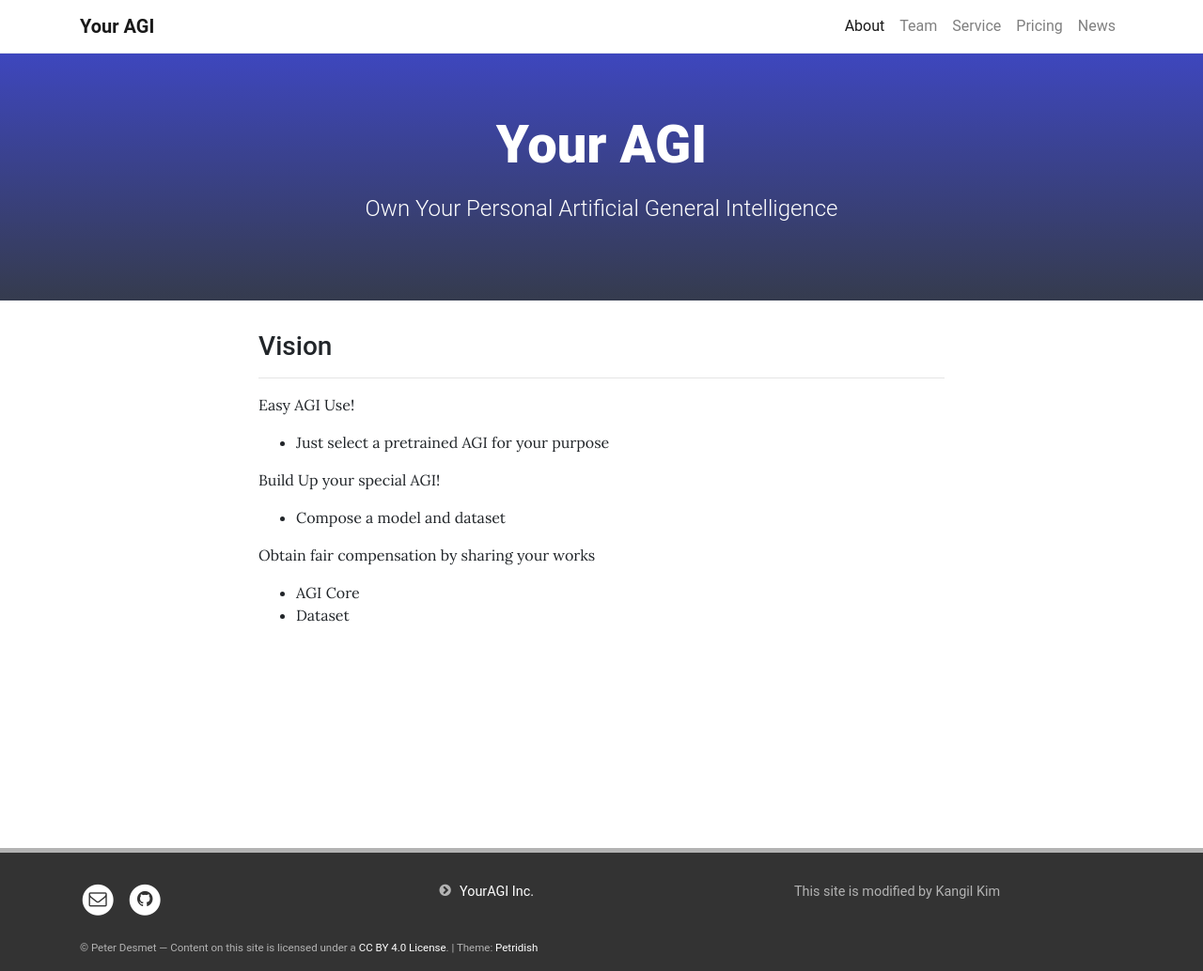
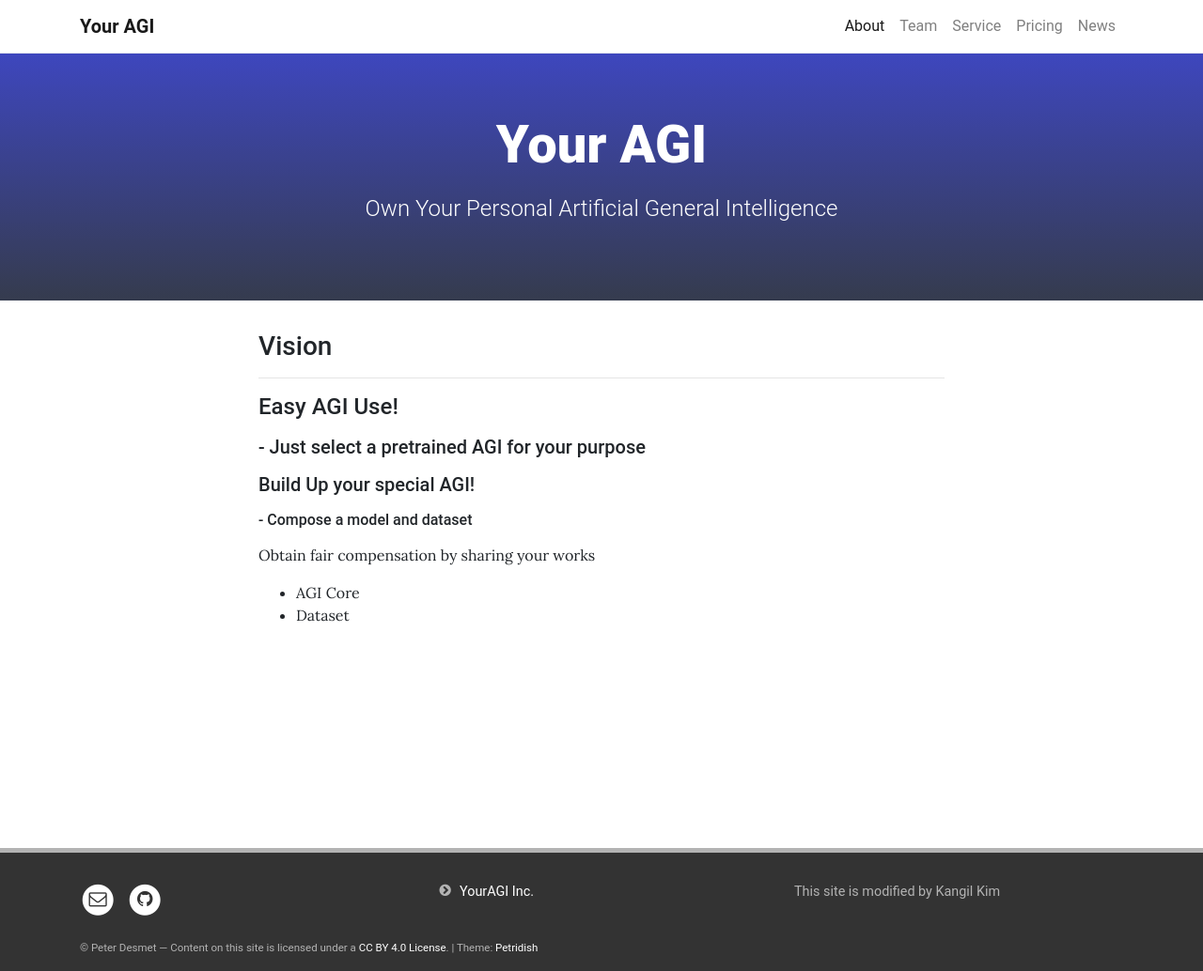
Before and after one commit to youragi/youragi.github.io, a Jekyll site: the page built from pages/home.md, in a window 1280 px wide. Shown: the whole page at 94% size. Built offline with Jekyll 4.4.1, drawn with Linux system fonts in a browser that asks for light colours.

Commit message:
headings

```diff
--- a/pages/home.md
+++ b/pages/home.md
@@ -7,11 +7,11 @@ permalink: /
 ---
 ### Vision ###
 ---
-Easy AGI Use!
-- Just select a pretrained AGI for your purpose
+#### Easy AGI Use!
+##### - Just select a pretrained AGI for your purpose
 
-Build Up your special AGI!
-- Compose a model and dataset
+##### Build Up your special AGI!
+###### - Compose a model and dataset
 
 Obtain fair compensation by sharing your works
 - AGI Core
```
